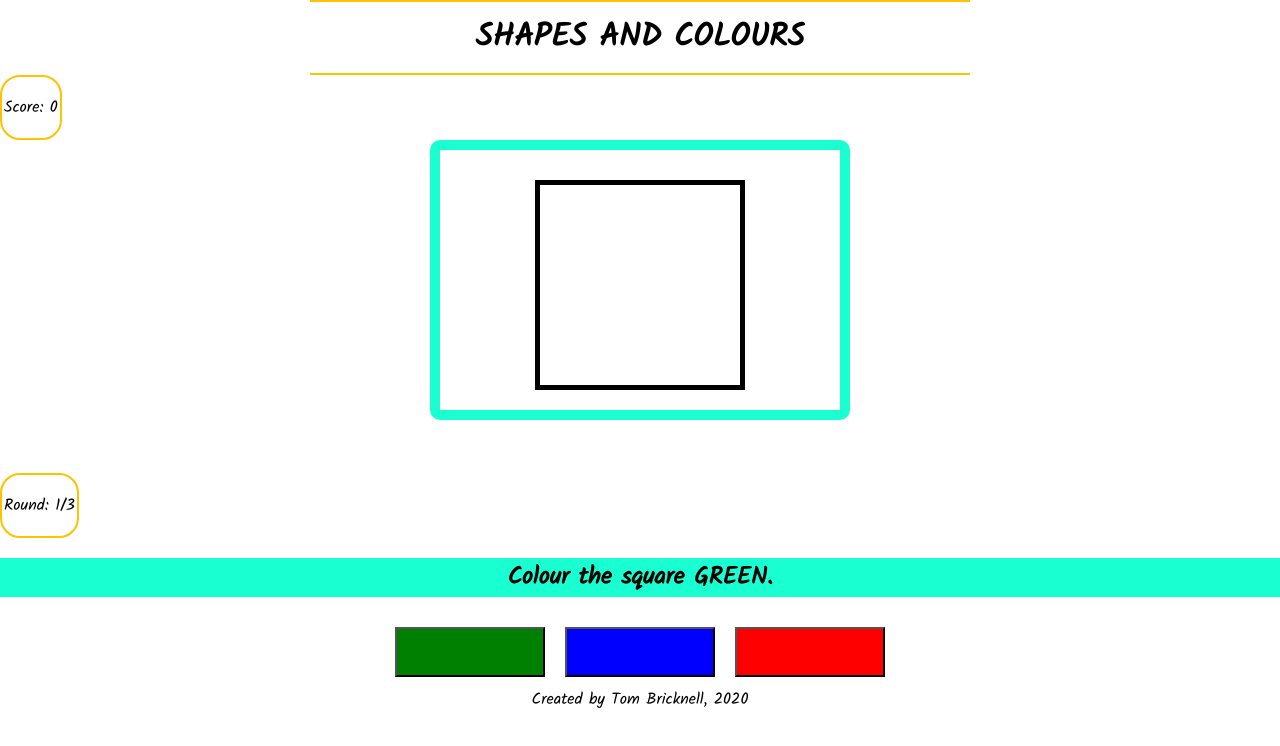
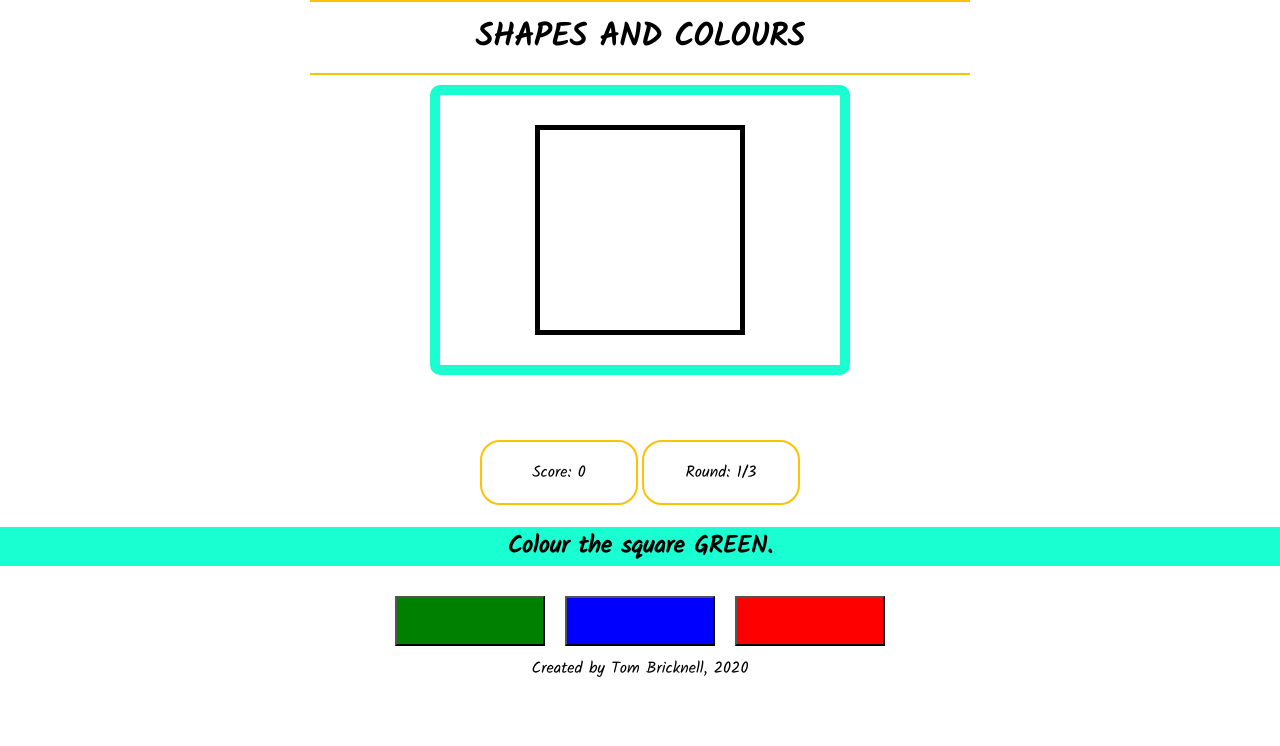
Before and after one commit to tbric123/shapesandcolours, a React (Create React App) app: page / in a window 1280 px wide. Shown: the top 746 px of the page. Built offline with nearby package versions, Linux system fonts and the light colour scheme.

Commit message:
Shape is properly centered

```diff
--- a/public/index.css
+++ b/public/index.css
@@ -25,6 +25,8 @@ body {
   display: inline-block;
   border-radius: 20px;
   padding: 2px;
+  width: 150px;
+  margin: 2px;
 }
 
 .shapeBox {
@@ -33,18 +35,19 @@ body {
   border-radius: 10px;
   padding: 30px 0 30px 0;
   width: 400px;
-  height: 200px;
+  height: 50%;
   text-align: center;
-  margin: 0 10px 0 10px;
+  margin: 10px;
 }
 
 .shape {
   background-color: white;
   border: 1px solid;
   margin: auto;
+  width: 100px;
 }
 
-.feedback {
+.message {
   margin: 10px;
 }
 
--- a/src/components/App.jsx
+++ b/src/components/App.jsx
@@ -12,6 +12,7 @@ import * as Utilities from "../utilities/Utilities";
 import Header from "./Header";
 import Shape from "./Shape";
 import Prompt from "./Prompt";
+import Message from "./Message";
 import ColourButton from "./ColourButton";
 import InformationBar from "./InformationBar";
 import Footer from "./Footer";
@@ -90,19 +91,20 @@ function App() {
 
     return (
         <div>
+
             <Header/>
+            <div className="componentArea">
+                <div className="shapeBox">
+                    {promptValues.shape !== ""
+                        ? <Shape colour={shapeColour} shape={promptValues.shape}/>
+                        : <div>
+                            <button className="startOverButton" onClick={startNewGame}>Start Over</button><br/></div>}
+                </div>
 
-            <InformationBar title="Score" information={score}/>
-            <div className="componentArea">
-                {promptValues.shape !== ""
-                    ? <Shape
-                            colour={shapeColour}
-                            shape={promptValues.shape}
-                            feedback={shapeFeedback}/>
-                    : <button className="startOverButton" onClick={startNewGame}>Start Over</button>}
-
+                <Message text={shapeFeedback}/>
+                <InformationBar title="Score" information={score}/>
+                <InformationBar title="Round" information={round + "/" + Utilities.MAX_ROUND}/>
             </div>
-            <InformationBar title="Round" information={round + "/" + Utilities.MAX_ROUND}/>
 
             <Prompt shape={promptValues.shape} colour={promptValues.colour}/>
 
--- /dev/null
+++ b/src/components/Message.jsx
@@ -0,0 +1,14 @@
+import React from "react";
+
+function Message(props) {
+    return (
+        <div
+            className="message"
+            style={props.text === "|||"
+            ? {
+                visibility: "hidden"
+            }
+            : null}>{props.text}</div>
+    );
+}
+export default Message;
--- a/src/components/Shape.jsx
+++ b/src/components/Shape.jsx
@@ -37,21 +37,7 @@ function Shape(props) {
             break;
     }
 
-    return (
-        <div>
-            <div className="shapeBox">
-                <div className="shape" style={shapeStyle}></div>
-
-            </div>
-            <div
-                className="feedback"
-                style={props.feedback === "|||"
-                ? {
-                    visibility: "hidden"
-                }
-                : null}>{props.feedback}</div>
-        </div>
-
+    return (<div className="shape" style={shapeStyle}></div>
     );
 }
 
```
